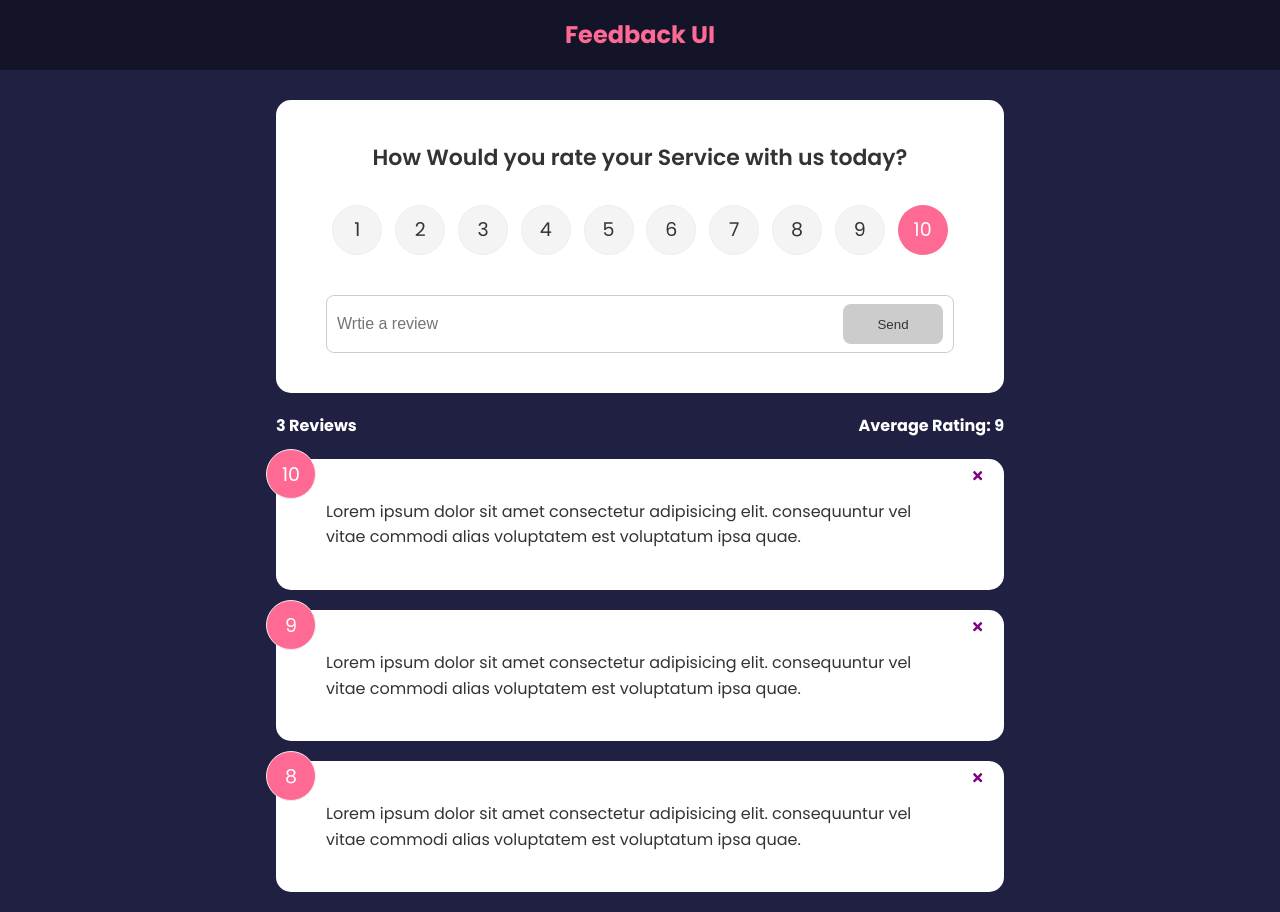
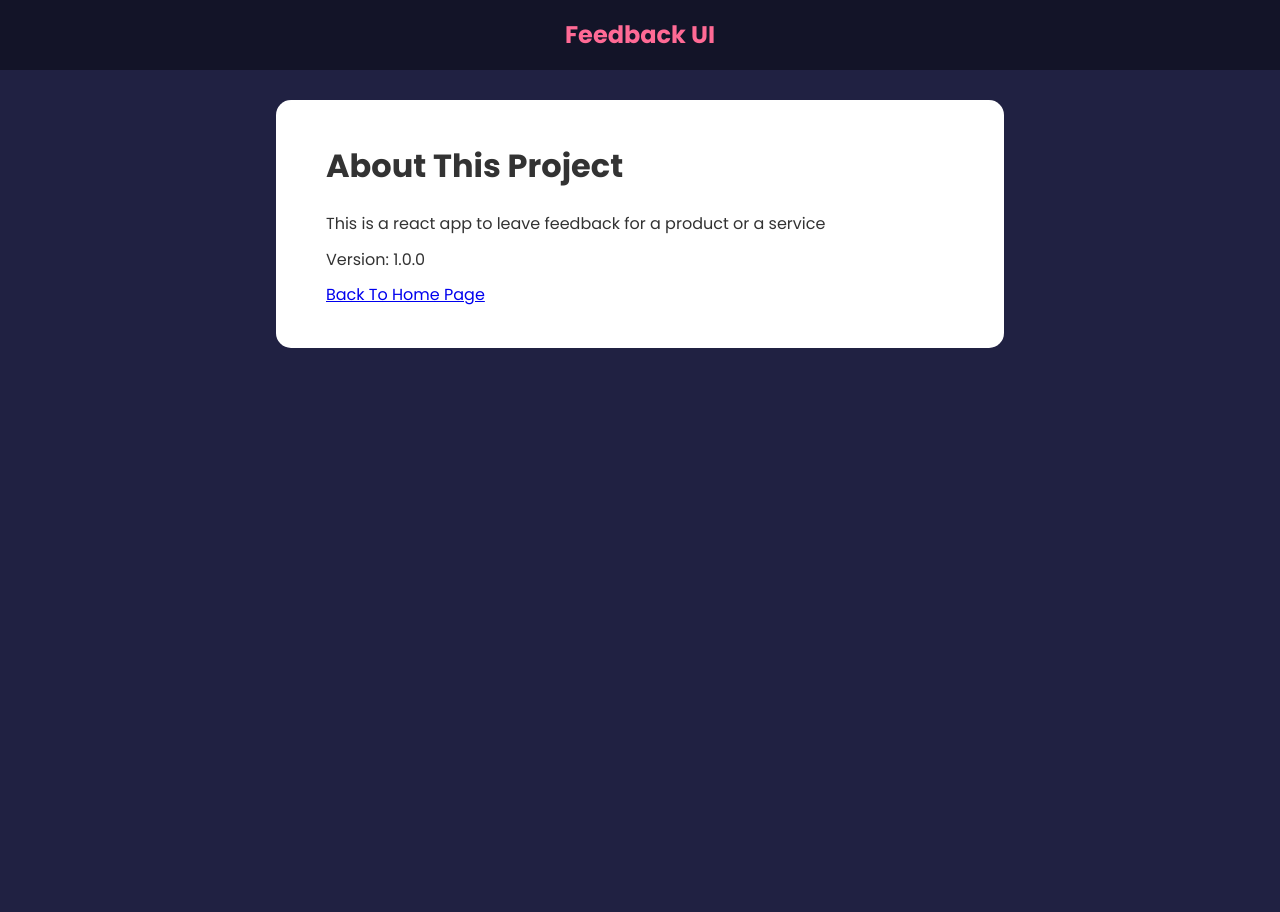
Before and after one commit to realsulty/Feedback-App, a React (Create React App) app: page /about in a window 1280 px wide. After the commit the page ends 800 px from the top, so only its background shows below. Built offline with nearby package versions, Linux system fonts and the light colour scheme.

Commit message:
added routes

```diff
--- a/package.json
+++ b/package.json
@@ -10,6 +10,7 @@
     "react": "^18.2.0",
     "react-dom": "^18.2.0",
     "react-icons": "^4.12.0",
+    "react-router-dom": "^5.3.4",
     "react-scripts": "5.0.1",
     "uuid": "^9.0.1",
     "web-vitals": "^2.1.4"
--- a/src/App.js
+++ b/src/App.js
@@ -1,10 +1,12 @@
 import { useState } from "react"
 import { v4 as uuidv4 } from 'uuid'
+import {BrowserRouter as Router, Route} from 'react-router-dom'
 import Header from "./components/Header"
 import FeedbackList from "./components/FeedbackList"
 import FeedbackData from "./Data/FeedbackData"
 import FeedbackStats from "./components/FeedbackStats"
 import FeedbackForm from "./components/FeedbackForm"
+import AboutPage from "./pages/AboutPage"
 
 function App(){
 const [feedback, setFeedback] = useState
@@ -24,15 +26,20 @@
 
   return ( // in the app component you can only insert two or more html elem
   // when u wrap them around either a Div elem or two angle brackets <> OR div
-        <>
-        <Header />
+// Now the router has the intial <> brackets
+        <Router>
+        <Header/>
         <div className="container" >
+        <Route exact path='/'>
         <FeedbackForm handleAdd={addFeedback}/>
         <FeedbackStats feedback={feedback} />
         <FeedbackList feedback={feedback}
         handleDelete={deleteFeedback}/>
+        </Route>
+
+        <Route path='/about' component={AboutPage} />
             </div>
-            </>
+            </Router>
         )
 
         }
--- a/src/components/FeedbackForm.jsx
+++ b/src/components/FeedbackForm.jsx
@@ -48,7 +48,7 @@
         <div className="input-group">
             <input type="text"
             onChange={handleTextChange}
-            placeholder="Wrtie a review"
+            placeholder="write a new review"
             value={text}
             />
             <Button type="submit" isDisabled={btnDisabled} >Send</Button>
--- /dev/null
+++ b/src/pages/AboutPage.jsx
@@ -0,0 +1,19 @@
+import Card from "../components/shared/Card"
+
+function AboutPage() {
+  return (
+
+
+    <Card>
+      <div className="about">
+        <h1>About This Project</h1>
+        <p>This is a react app to leave feedback for a product or a service
+        </p>
+          <p>Version: 1.0.0</p>
+          <a href="/">Back To Home Page</a>
+      </div>
+    </Card>
+  )
+}
+
+export default AboutPage
```
Also changed, not shown: 1 other file (tests, documents, lock files or other folders).
